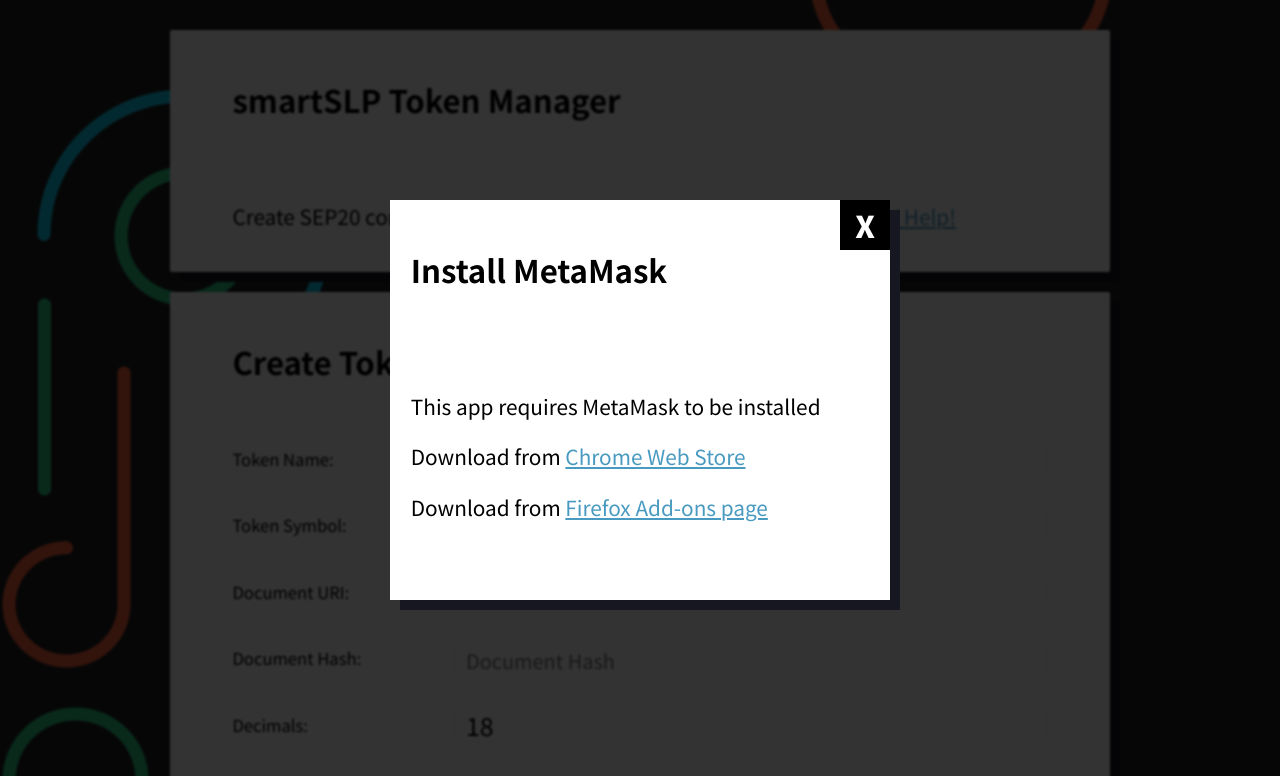
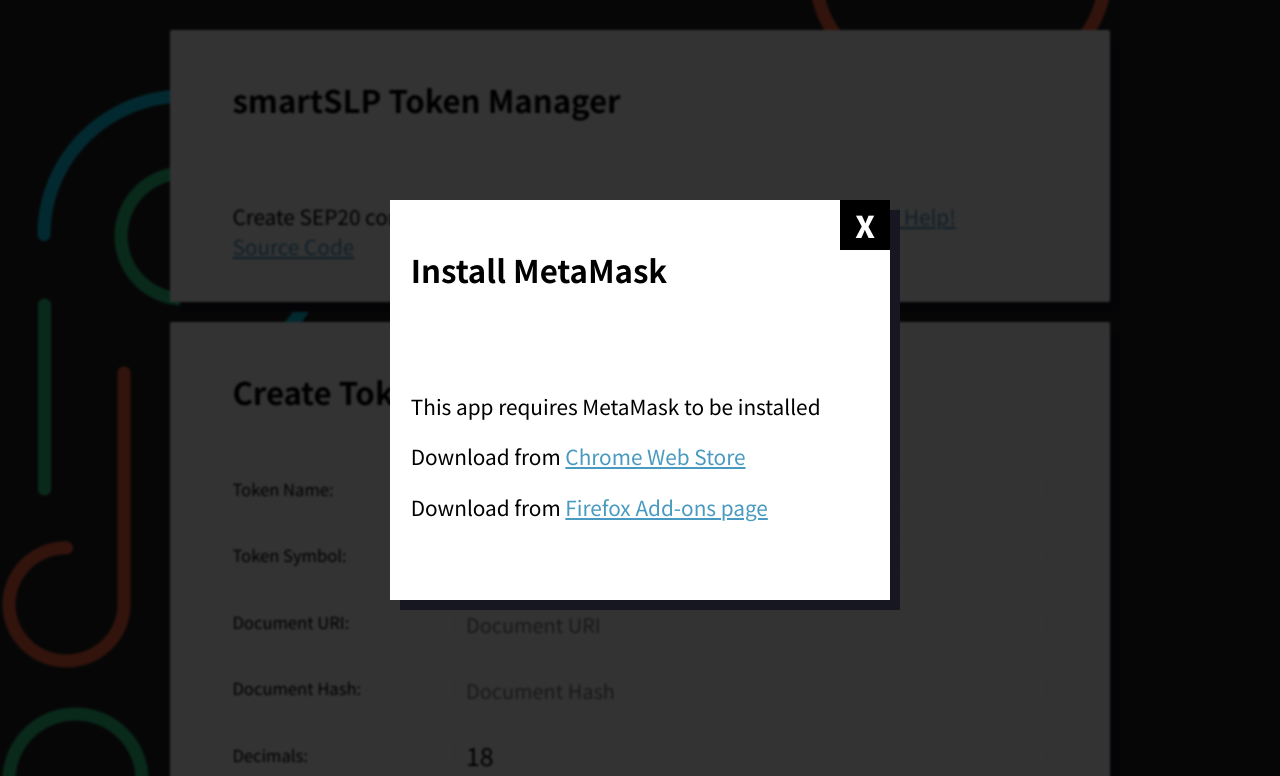
Before and after one commit to blockparty-sh/smartSLP-manager, a website: page public/index.html in a window 1280 px wide. Shown: the top 776 px of the page. Drawn offline with Linux system fonts and the light colour scheme; a script that the page names is missing.

Commit message:
add source code link

```diff
--- a/public/index.html
+++ b/public/index.html
@@ -13,7 +13,11 @@
     <body class="">
         <section>
             <h1>smartSLP Token Manager</h1>
-            <p>Create SEP20 compatible tokens with SLP functionality. <a href="help.html">Instructions / Help!</a></p>
+            <p>
+                Create SEP20 compatible tokens with SLP functionality. <a href="help.html">Instructions / Help!</a>
+                <br>
+                <a href="https://github.com/blockparty-sh/smartSLP-manager">Source Code</a>
+            </p>
         </section>
 
         <section>
```
